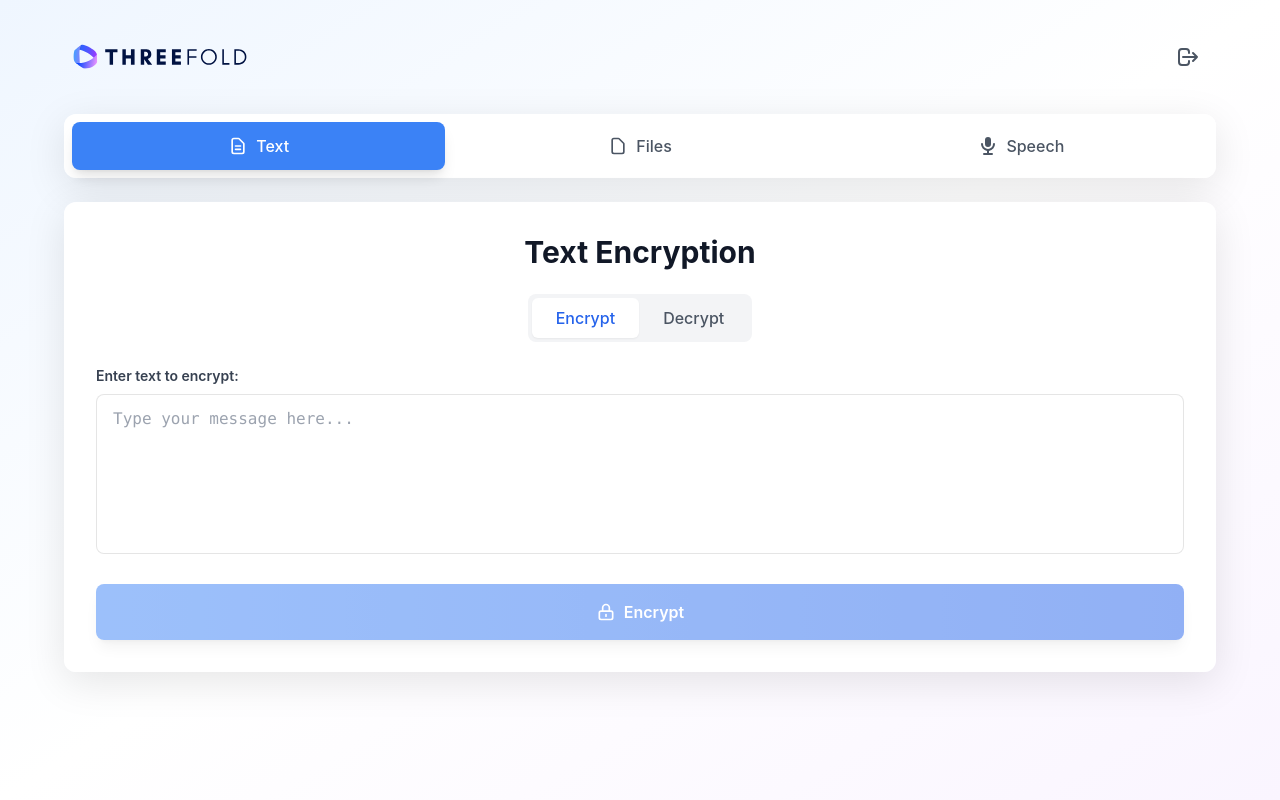
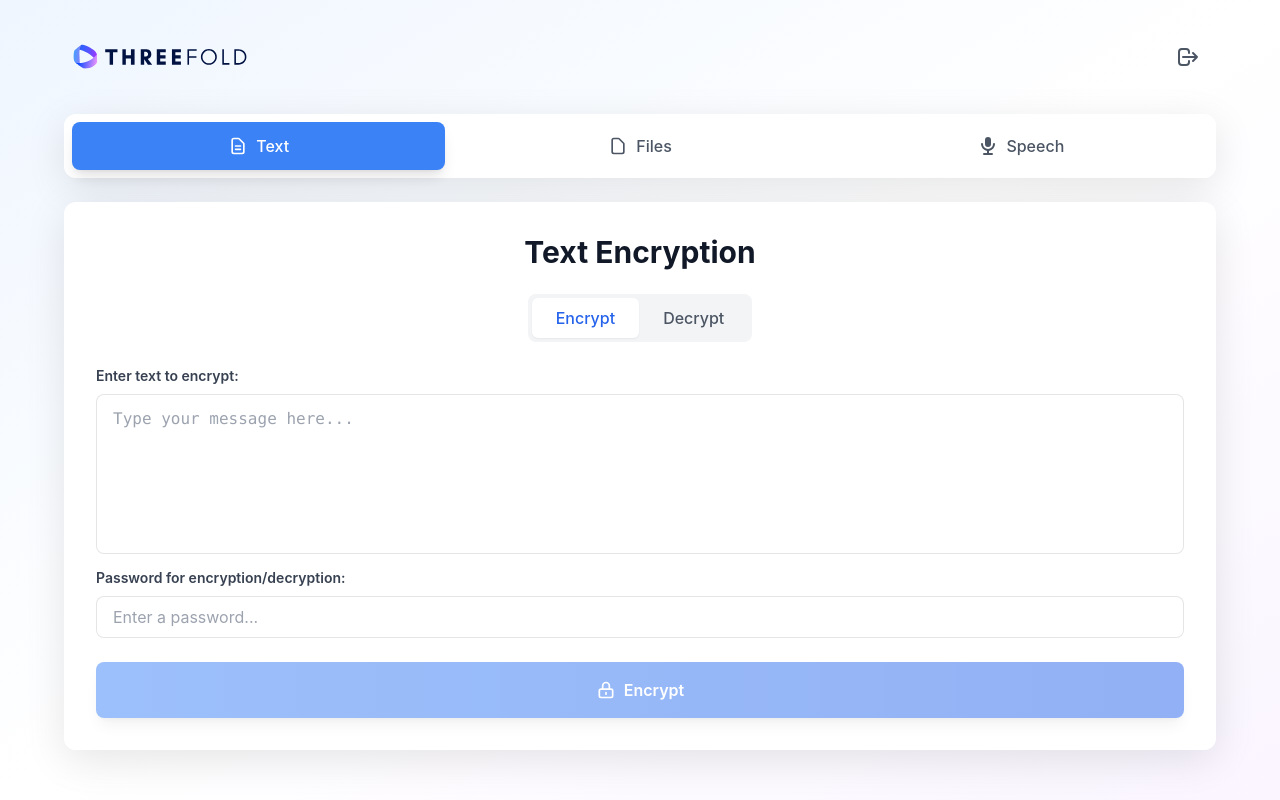
Before and after one commit to nhan826/WebEncrypt, a Next.js app: page /dashboard in a window 1280 px wide. Built offline with nearby package versions, Linux system fonts and the light colour scheme; sample sign-in values are in the browser's storage.

Commit message:
feat: require user password for text encryption/decryption

```diff
--- a/components/TextEncryption.tsx
+++ b/components/TextEncryption.tsx
@@ -4,6 +4,7 @@ import { useState, useEffect } from 'react'
 
 export default function TextEncryption() {
   const [inputText, setInputText] = useState('')
+  const [userPassword, setUserPassword] = useState('')
   const [outputText, setOutputText] = useState('')
   const [isEncrypting, setIsEncrypting] = useState(true)
   const [loading, setLoading] = useState(false)
@@ -31,28 +32,32 @@ export default function TextEncryption() {
     setLoading(true)
     setError('')
 
+    if (!userPassword.trim()) {
+      setError('Please enter a password for encryption/decryption')
+      setLoading(false)
+      return
+    }
     try {
       const token = localStorage.getItem('auth_token')
       const endpoint = isEncrypting ? '/api/encrypt/text' : '/api/decrypt/text'
-
       const response = await fetch(`${process.env.NEXT_PUBLIC_API_URL || 'http://localhost:3001'}${endpoint}`, {
         method: 'POST',
         headers: {
           'Content-Type': 'application/json',
           'Authorization': `Bearer ${token}`,
         },
-        body: JSON.stringify({ text: inputText }),
+        body: JSON.stringify({ text: inputText, password: userPassword }),
       })
 
       const data = await response.json()
 
       if (response.ok) {
-        setOutputText(data.result)
+        setOutputText(data.encryptedText || data.decryptedText || data.result)
         // Save to history
         if (isEncrypting) {
-          setLastEncryptedText(data.result)
+          setLastEncryptedText(data.encryptedText || data.result)
         } else {
-          setLastDecryptedText(data.result)
+          setLastDecryptedText(data.decryptedText || data.result)
         }
       } else {
         setError(data.error || 'Processing failed')
@@ -116,6 +121,14 @@ export default function TextEncryption() {
           onChange={(e) => setInputText(e.target.value)}
           className="mac-textarea mac-input w-full h-40 px-4 py-3 text-gray-900 resize-none"
           placeholder={isEncrypting ? 'Type your message here...' : 'Paste encrypted text here...'}
+        />
+        <label className="block text-sm font-semibold text-gray-700 mt-2">Password for encryption/decryption:</label>
+        <input
+          type="password"
+          value={userPassword}
+          onChange={(e) => setUserPassword(e.target.value)}
+          className="mac-input w-full px-4 py-2 text-gray-900 border rounded"
+          placeholder="Enter a password..."
         />
       </div>
 
```
